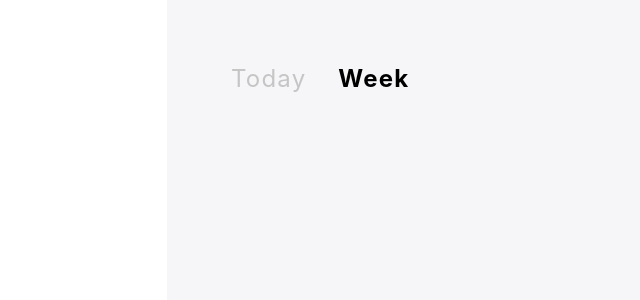
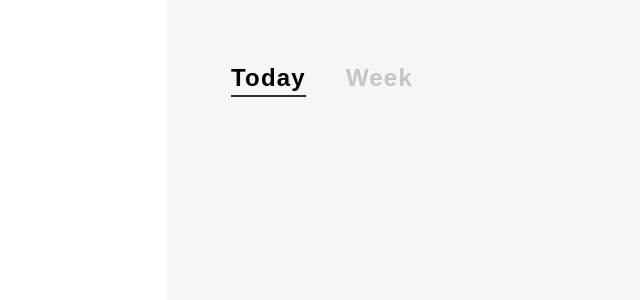
Before and after one commit to ogulcankarayel5/react-weather, a React (Create React App) app: page / in a window 1280 px wide. Shown: the top 300 px of the page, without its empty margins (233-873 px from the left). Built offline with nearby package versions, Linux system fonts and the light colour scheme.

Commit message:
tabs added

```diff
--- a/public/index.html
+++ b/public/index.html
@@ -2,7 +2,7 @@
 <html lang="en">
   <head>
     <meta charset="utf-8" />
-    <link rel="icon" href="%PUBLIC_URL%/favicon.ico" />
+    <link rel="icon" href="%PUBLIC_URL%/cloudy.png" />
     <meta name="viewport" content="width=device-width, initial-scale=1" />
     <meta name="theme-color" content="#000000" />
     <meta name="description" content="Wheather App"/>
@@ -21,7 +21,7 @@
       work correctly both with client-side routing and a non-root public URL.
       Learn how to configure a non-root public URL by running `npm run build`.
     -->
-    <title>React App</title>
+    <title>Weather</title>
   </head>
   <body>
     <noscript>You need to enable JavaScript to run this app.</noscript>
--- /dev/null
+++ b/src/components/tab/index.ts
@@ -0,0 +1 @@
+export * from 'components/tab/tabs';
--- /dev/null
+++ b/src/components/tab/tabs.module.scss
@@ -0,0 +1,27 @@
+.tab {
+    background: inherit;
+    cursor: pointer;
+    border: none;
+    color: var(--text-secondary);
+    letter-spacing: 1.2px;
+    font-weight: 600;
+    font-size: var(--font-size_primary);
+    position: relative;
+    padding-bottom: 5px;
+}
+
+.active {
+    color: var(--text-primary);
+    font-weight: bold;
+
+    &::before {
+        width: 100%;
+        content: '';
+        position: absolute;
+        left: 0;
+        bottom: 0;
+        height: 2px;
+        background-color: var(--color-indicator);
+        margin-top: 5px;
+    }
+}
--- /dev/null
+++ b/src/components/tab/tabs.tsx
@@ -0,0 +1,66 @@
+import React, { useEffect, useState, MouseEvent, CSSProperties } from "react";
+import cn from "classnames";
+import styles from "components/tab/tabs.module.scss";
+import { getColor } from "utils";
+
+interface ITabsProps {
+  className?: string;
+  children: React.ReactNode;
+  value?: number;
+  indicatorColor?: string;
+  onChangeItem: (index: number) => void;
+}
+
+export const Tabs = ({
+  className= '',
+  children,
+  value = 0,
+  indicatorColor= getColor('--color-indicator'),
+  onChangeItem,
+  ...props
+}: ITabsProps) => {
+  const [tabs, setTabs] = useState<Array<ITabProps>>([]);
+
+  useEffect(() => {
+    let data: any = [];
+    React.Children.forEach(children, (child) => {
+      if (!React.isValidElement(child)) return;
+      const { label, children } = child.props;
+      data.push({ label, children });
+    });
+    setTabs(data);
+  }, []);
+
+  console.log("render")
+  const onClick = (event: MouseEvent<HTMLButtonElement>, index: number) => {
+    event.preventDefault();
+    onChangeItem?.(index)
+  };
+
+  return (
+    <>
+      {tabs.map((child: ITabProps, index: any) => {
+        return (
+          <button
+            key={`${child.label}-${index}`}
+            style={{ "--color-indicator": indicatorColor } as CSSProperties}
+            className={cn(styles.tab, { [styles.active]: index === value }, className)}
+            onClick={(event) => onClick(event, index)}
+            {...props}
+          >
+            {child.label}
+          </button>
+        );
+      })}
+      <div>{tabs[value] && tabs[value].children}</div>
+    </>
+  );
+};
+
+interface ITabProps {
+  label?: string;
+  children?: React.ReactNode;
+}
+export const Tab = ({ children, label }: ITabProps) => {
+  return <>{children}</>;
+};
--- a/src/pages/Home/home.module.scss
+++ b/src/pages/Home/home.module.scss
@@ -25,3 +25,10 @@
 .boldText {
     margin-left: var(--spacer-xl);
 }
+
+.tabs {
+    & button:last-of-type {
+        margin-left: 40px;
+    }
+
+}
--- a/src/pages/Home/home.tsx
+++ b/src/pages/Home/home.tsx
@@ -1,23 +1,42 @@
-import React, { useEffect } from 'react'
-import styles from 'pages/Home/home.module.scss';
-import { Text } from 'components/text';
-import { firebaseAnalytics } from 'firebaseConfig';
+import React, { useEffect, useState } from "react";
+import styles from "pages/Home/home.module.scss";
+import { Text } from "components/text";
+import { firebaseAnalytics } from "firebaseConfig";
+import { Tabs, Tab } from "components/tab/tabs";
 
+const tabContent = [
+  {
+    title: "Today",
+  },
+  {
+    title: "Week",
+  },
+];
 const Home = () => {
+  const [activeTab, setActiveTab] = useState<number>(0);
 
-    useEffect(() => {
-        firebaseAnalytics.logEvent('homepage_visited');
-    },[])
-    return (
-        <div className={styles.home}>
-            <div className={styles.leftSide}/>
-            <div className={styles.rightSide}>
-                <Text>Today</Text>
-                <Text className={styles.boldText} type="primary">Week</Text>
-            </div>
+  useEffect(() => {
+    firebaseAnalytics.logEvent("homepage_visited");
+  }, []);
+
+  const onClick = (index: number) => {
+    setActiveTab(index);
+  };
+
+  return (
+    <div className={styles.home}>
+      <div className={styles.leftSide} />
+      <div className={styles.rightSide}>
+        <div className={styles.tabs}>
+          <Tabs onChangeItem={onClick} value={activeTab}>
+            {tabContent.map((tab, index) => {
+              return <Tab key={index} label={tab.title} />;
+            })}
+          </Tabs>
         </div>
-    )
-}
+      </div>
+    </div>
+  );
+};
 
-
-export default Home
+export default Home;
--- a/src/styles/_global.scss
+++ b/src/styles/_global.scss
@@ -10,6 +10,7 @@ body {
 
   html {
     font-size: 12px;
+    -webkit-font-smoothing: antialiased;
   }
  body {
     height: 100vh;
--- a/src/styles/css-variables.scss
+++ b/src/styles/css-variables.scss
@@ -10,5 +10,8 @@
     --spacer-l: 24px;
     --spacer-xl: 32px;
 
+    --color-indicator:#303030;
+
+    --font-size_primary: 2rem;
 
 }
--- /dev/null
+++ b/src/utils/getColor.ts
@@ -0,0 +1,5 @@
+export const getColor = (name: string) => {
+
+    return getComputedStyle(document.documentElement).getPropertyValue(name);
+
+};
--- /dev/null
+++ b/src/utils/index.ts
@@ -0,0 +1 @@
+export * from './getColor';
```
Also changed, not shown: public/cloudy.png (added), 1 other file (tests, documents, lock files or other folders).
